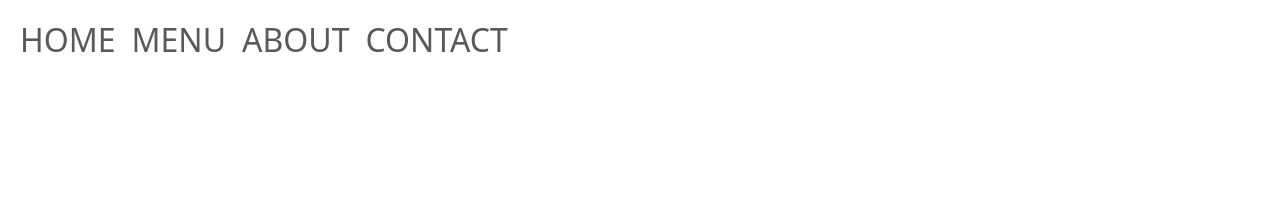
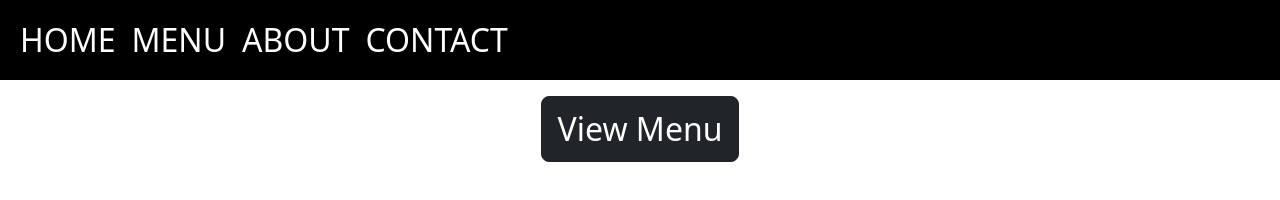
Before and after one commit to AlexLieb83/restaurantSite, a plain HTML site: page index.html in a window 1280 px wide. Drawn offline with nearby package versions, Linux system fonts and the light colour scheme; a web font is replaced by a local one.

Commit message:
styling header

```diff
--- a/index.html
+++ b/index.html
@@ -21,7 +21,10 @@
     <title>Restaurant - Pizza</title>
   </head>
   <body>
-    <nav class="navbar navbar-expand-lg fixed-top opacity-hover-off">
+    <nav
+      class="navbar navbar-expand-lg fixed-top opacity-hover-off"
+      id="navbar"
+    >
       <div class="container-fluid">
         <ul class="navbar-nav">
           <li class="nav-item">
@@ -41,5 +44,19 @@
         </ul>
       </div>
     </nav>
+
+    <!-- header with image background -->
+    <header class="bg-img d-flex flex-column justify-content-between" id="home">
+      <div></div>
+      <div class="d-flex flex-column text-center">
+        <span class="display-1">Pizza-Pizza</span>
+        <p>
+          <a href="#menu" class="btn btn-lg btn-dark hover-btn fs-2"
+            >View Menu</a
+          >
+        </p>
+      </div>
+      <div></div>
+    </header>
   </body>
 </html>
--- a/style.css
+++ b/style.css
@@ -0,0 +1,38 @@
+body,
+html {
+  height: 100%;
+}
+
+body,
+h1,
+h2,
+h3,
+h4,
+h5,
+h6 {
+  font-family: "Alumni Sans", sans-serif;
+}
+
+.opacity-hover-off {
+  background-color: rgba(0, 0, 0, 0.5);
+}
+.opacity-hover-off:hover {
+  background-color: rgba(0, 0, 0, 1);
+}
+
+.navbar-nav .nav-link {
+  color: white;
+  font-size: 1.2rem;
+}
+
+.navbar-nav .nav-link:hover {
+  background-color: white;
+  color: black;
+}
+
+/* hide on smaller screen */
+@media (max-width: 992px) {
+  #navbar {
+    display: none;
+  }
+}
```
